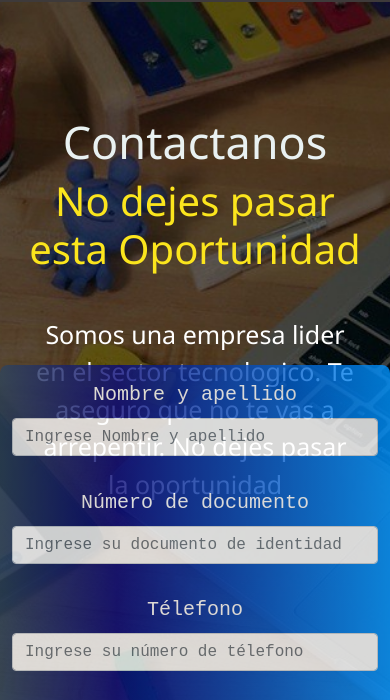
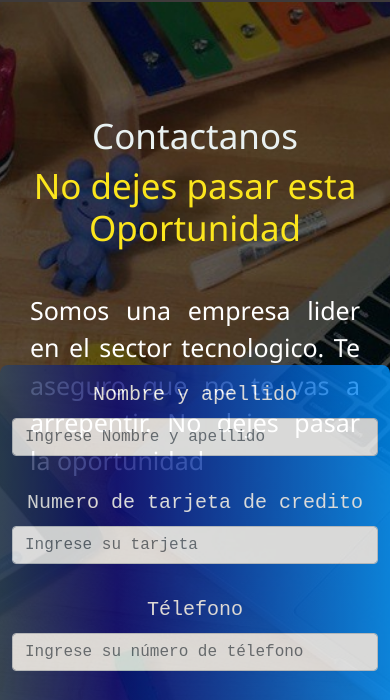
Before and after one commit to federic47/idea-Koss, a website: page pages/contacto.html in a window 390 px wide. Shown: the part 144-844 px from the top of the page. Drawn offline with nearby package versions, Linux system fonts and the light colour scheme.

Commit message:
para que lo revise vanina

```diff
--- a/pages/contacto.html
+++ b/pages/contacto.html
@@ -63,8 +63,8 @@
                 <input type="text" class="form-control" id="formGroupExampleInput" placeholder="Ingrese Nombre y apellido">
               </div>
               <div class="mb-3">
-                <label for="formGroupExampleInput2" class="form-label">Número de documento</label>
-                <input type="text" class="form-control" id="formGroupExampleInput2" placeholder="Ingrese su documento de identidad">
+                <label for="formGroupExampleInput2" class="form-label">Numero de tarjeta de credito</label>
+                <input type="text" class="form-control" id="formGroupExampleInput2" placeholder="Ingrese su tarjeta">
               </div>
               <div class="mb-3">
                 <label for="formGroupExampleInput2" class="form-label">Télefono</label>
--- a/scss/_contacto.scss
+++ b/scss/_contacto.scss
@@ -13,13 +13,8 @@
 
 
  .texto_parallax_formulario{
-    display: flex;
-    flex-direction: column;
-    justify-content: space-evenly;
     color: white;
     font-family: 'Segoe UI', Tahoma, Geneva, Verdana, sans-serif;
-
-
     height: 440px;
     padding: 25px;
 
--- a/scss/_query.scss
+++ b/scss/_query.scss
@@ -40,9 +40,30 @@
         width: 250px;
     }
 
+    .texto_parallax_formulario{
+        color: white;
+        font-family: 'Segoe UI', Tahoma, Geneva, Verdana, sans-serif;
+        height: 440px;
+        padding: 25px;
+
+        p{
+            color: white;
+            font-family: 'Segoe UI', Tahoma, Geneva, Verdana, sans-serif;
+            font-size: 25px;
+            text-align: justify;
+
+        }
+
+        h1{
+            font-size: 35px;
+            text-align: center;
+        }
+
+     }
+
 
     .parallax_formulario{
-        height: 800px;
+        height: 600px;
     }
 
 
--- a/scss/_quienesSomos.scss
+++ b/scss/_quienesSomos.scss
@@ -27,7 +27,7 @@
     background-repeat: no-repeat ;
     border: none;
     height: 400px;
-    border: 2px solid red;
+
 
 }
 
```
Also changed, not shown: styles/style.css, 1 other file.
